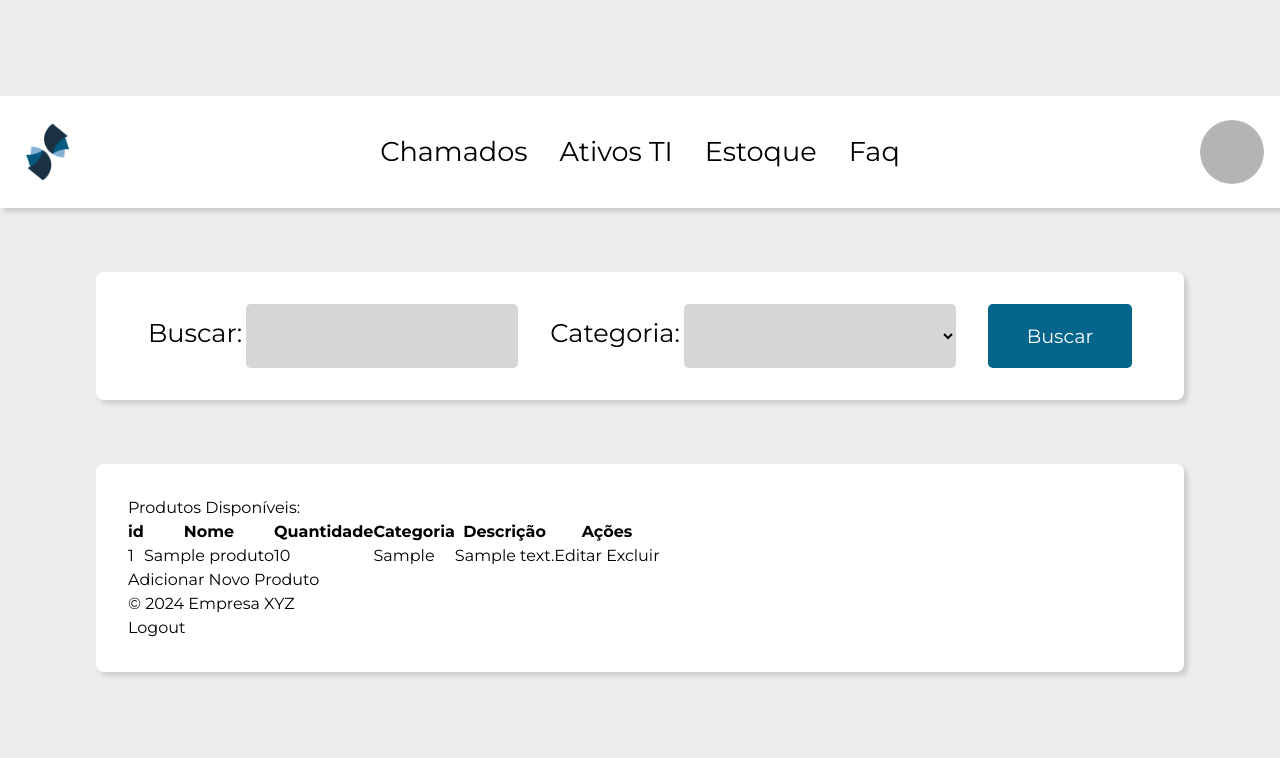
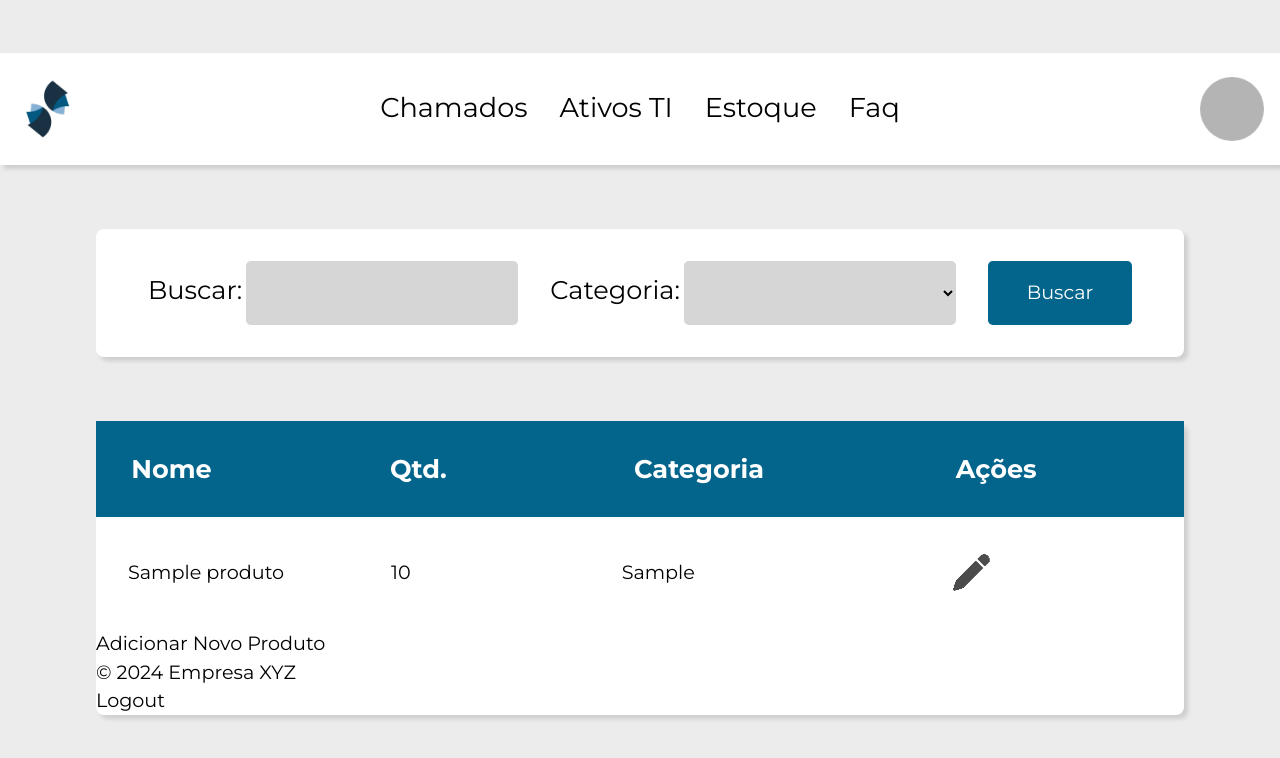
Before and after one commit to jaomanesco/projeto-estoque, a PHP site: page / in a window 1280 px wide. Shown: the top 758 px of the page. Run offline with PHP 8.4, Linux system fonts and the light colour scheme; the visitor is signed in with stand-in values (Sample User, id 1); tables that the repository leaves empty or names only in its code hold one stand-in row (values such as "Sample post"); style sheets or scripts are compiled from the project's sources; some libraries are stand-ins or nearby versions.

Commit message:
trabalhando com modal

```diff
--- a/index.php
+++ b/index.php
@@ -89,15 +89,12 @@ $result = $conn->query($sql);
 </header>
 
 <div class="container">
-    <h2>Produtos Disponíveis:</h2>
     <table class="produtos-tabela">
         <thead>
             <tr>
-                <th>id</th>
                 <th>Nome</th>
-                <th>Quantidade</th>
+                <th>Qtd.</th>
                 <th>Categoria</th>
-                <th>Descrição</th>
                 <th>Ações</th>
             </tr>
         </thead>
@@ -110,16 +107,13 @@ $result = $conn->query($sql);
                     $nome = htmlspecialchars($row["nome"]);
                     $quantidade = htmlspecialchars($row["quantidade"]);
                     $categoria = htmlspecialchars($row["categoria"]);
-                    $descricao = htmlspecialchars($row["descricao"]);
                     echo "<tr>";
-                    echo "<td>$id</td>";
                     echo "<td>$nome</td>";
                     echo "<td>$quantidade</td>";
                     echo "<td>$categoria</td>";
-                    echo "<td>$descricao</td>";
                     echo "<td>";
-                    echo "<a href='backend/editar_produto.php?id=$id' class='btn-editar'>Editar</a> ";
-                    echo "<a href='#' class='btn-excluir' data-id='$id' data-nome='$nome'>Excluir</a>";
+                    echo "<a href='#' class='btn-editar' data-id='$id' data-nome='$nome' data-categoria='$categoria' data-descricao='" . htmlspecialchars($row["descricao"]) . "' data-quantidade='$quantidade'><img src='frontend/assets/lapis.png' alt='Editar' /></a>";
+                    echo "<a href='#' class='btn-excluir' data-id='$id' data-nome='$nome'> </a>";
                     echo "</td>";
                     echo "</tr>";
                 }
@@ -135,34 +129,77 @@ $result = $conn->query($sql);
         <p><a href="backend/logout.php">Logout</a></p>
     </footer>
 </div>
-    <!-- Script para confirmar exclusão com SweetAlert2 -->
-    <script>
-        document.addEventListener('DOMContentLoaded', function () {
-            // Função para confirmar exclusão com SweetAlert2
-            document.querySelectorAll('.btn-excluir').forEach(button => {
-                button.addEventListener('click', function (event) {
-                    event.preventDefault();
-                    const id = this.getAttribute('data-id');
-                    const nome = this.getAttribute('data-nome');
 
-                    Swal.fire({
-                        title: 'Tem certeza?',
-                        text: `Você realmente deseja excluir o produto '${nome}'?`,
-                        icon: 'warning',
-                        showCancelButton: true,
-                        confirmButtonColor: '#3085d6',
-                        cancelButtonColor: '#d33',
-                        confirmButtonText: 'Sim, excluir!',
-                        cancelButtonText: 'Cancelar'
-                    }).then((result) => {
-                        if (result.isConfirmed) {
-                            window.location.href = `backend/excluir_produto.php?id=${id}`;
-                        }
-                    });
-                });
-            });
-        });
-    </script>
+<!-- Modal para Editar Produto -->
+<div id="editProductModal" class="modal">
+    <div class="modal-content">
+        <span class="close">&times;</span>
+        <h2>Editar Produto</h2>
+        <form id="editProductForm" method="post" action="backend/processar_atualizacao.php">
+            <input type="hidden" id="modal-id" name="id">
+
+            <label for="modal-nome">Nome:</label>
+            <input type="text" id="modal-nome" name="nome" required><br><br>
+
+            <label for="modal-categoria">Categoria:</label>
+            <input type="text" id="modal-categoria" name="categoria" required><br><br>
+
+            <label for="modal-descricao">Descrição:</label><br>
+            <textarea id="modal-descricao" name="descricao" rows="4" cols="50"></textarea><br><br>
+
+            <label for="modal-quantidade">Quantidade:</label>
+            <input type="number" id="modal-quantidade" name="quantidade" required><br><br>
+
+            <input type="submit" value="Atualizar Produto">
+        </form>
+    </div>
+</div>
+
+<script>
+    // Obtém o modal e o botão de fechar
+    var modal = document.getElementById("editProductModal");
+    var span = document.getElementsByClassName("close")[0];
+
+    // Função para abrir o modal e preencher os campos
+    function openEditModal(id, nome, categoria, descricao, quantidade) {
+        document.getElementById("modal-id").value = id;
+        document.getElementById("modal-nome").value = nome;
+        document.getElementById("modal-categoria").value = categoria;
+        document.getElementById("modal-descricao").value = descricao;
+        document.getElementById("modal-quantidade").value = quantidade;
+
+        modal.style.display = "block";
+    }
+
+    // Função para fechar o modal
+    span.onclick = function() {
+        modal.style.display = "none";
+    }
+
+    // Fecha o modal se o usuário clicar fora do modal
+    window.onclick = function(event) {
+        if (event.target == modal) {
+            modal.style.display = "none";
+        }
+    }
+
+    // Adiciona evento de clique aos botões de edição
+    document.querySelectorAll(".btn-editar").forEach(button => {
+        button.onclick = function(event) {
+            event.preventDefault();
+            // Obtém os dados do produto
+            var id = this.getAttribute("data-id");
+            var nome = this.getAttribute("data-nome");
+            var categoria = this.getAttribute("data-categoria");
+            var descricao = this.getAttribute("data-descricao");
+            var quantidade = this.getAttribute("data-quantidade");
+
+            // Abre o modal e preenche os dados
+            openEditModal(id, nome, categoria, descricao, quantidade);
+        }
+    });
+</script>
+
 </body>
 
 </html>
--- a/styles.css
+++ b/styles.css
@@ -24,9 +24,9 @@ body {
 }
 
 .container {
+    font-size: 1.2rem;
     margin: 2rem;
     background-color: #fff;
-    padding: 2rem;
     border-radius: 8px;
     box-shadow: var(--box-shadow);
     width: 68rem;
@@ -95,9 +95,101 @@ form {
     gap: 2rem;
 }
 
+table {
+    width: 100%;
+}
 
-.msg-success {
-    color: #28a745;
+.produtos-tabela th{
+    padding-right: 7rem;
+    font-size: 1.6rem;
+    color: #fff;
+    background-color: #03658c;
+    height: 6rem;
+}
+
+.container tr:nth-child(even){background-color: #e0e0e0;}
+
+.produtos-tabela td{
+    padding-left: 2rem;
+    height: 7rem;
+    text-align: left;
+}
+
+/* Modal Container */
+.modal {
+    display: none; /* Oculta o modal por padrão */
+    position: fixed; /* Fixa o modal na tela */
+    z-index: 1000; /* Garante que o modal fique sobre outros elementos */
+    left: 0;
+    top: 0;
+    width: 100%;
+    height: 100%;
+    overflow: auto; /* Adiciona rolagem se o conteúdo exceder a altura da tela */
+    background-color: rgba(0, 0, 0, 0.5); /* Fundo semi-transparente */
+    backdrop-filter: blur(5px); /* Aplica o efeito de desfoque no fundo */
+    -webkit-backdrop-filter: blur(5px); /* Para suporte no Safari */
+}
+
+/* Modal Content */
+.modal-content {
+    background-color: #fff;
+    margin: 5% auto; /* Centraliza o modal na tela */
+    padding: 20px;
+    border: 4px solid #03658c; /* Borda azul */
+    width: 50%; /* Largura do modal é 50% da tela */
+    box-shadow: 0 0 10px rgba(0, 0, 0, 0.1); /* Sombra para dar um efeito de profundidade */
+    border-radius: 10px; /* Bordas arredondadas */
+    position: relative; /* Necessário para posicionar o botão de fechar */
+}
+
+/* Fechar Botão */
+.close {
+    color: #03658c; /* Cor do botão de fechar */
+    float: right;
+    font-size: 28px;
     font-weight: bold;
-    margin-bottom: 15px;
+    cursor: pointer;
 }
+
+/* Fechar Botão Hover */
+.close:hover,
+.close:focus {
+    color: #024e7c; /* Cor do botão de fechar ao passar o mouse */
+    text-decoration: none;
+    cursor: pointer;
+}
+
+/* Formulário */
+.modal-content form {
+    display: flex;
+    flex-direction: column;
+}
+
+/* Inputs e Textarea */
+.modal-content input[type="text"],
+.modal-content input[type="number"],
+.modal-content textarea {
+    background-color: #d6d6d6; /* Fundo cinza */
+    border: 1px solid #ccc; /* Borda cinza clara */
+    border-radius: .3rem; /* Bordas arredondadas */
+    padding: 10px; /* Espaçamento interno */
+    margin-bottom: 15px; /* Espaçamento entre os campos */
+    width: 100%; /* Largura total do container */
+    box-sizing: border-box; /* Inclui padding e border na largura total */
+}
+
+/* Botão de Submit */
+.modal-content input[type="submit"] {
+    background-color: #03658c; /* Fundo azul */
+    color: white; /* Texto branco */
+    border: none;
+    border-radius: 5px; /* Bordas arredondadas */
+    padding: 10px;
+    cursor: pointer;
+    font-size: 16px;
+}
+
+/* Botão de Submit Hover */
+.modal-content input[type="submit"]:hover {
+    background-color: #024e7c; /* Azul escuro ao passar o mouse */
+}
```
Also changed, not shown: frontend/assets/lapis.png (added), frontend/assets/trash-bin.png (added).
